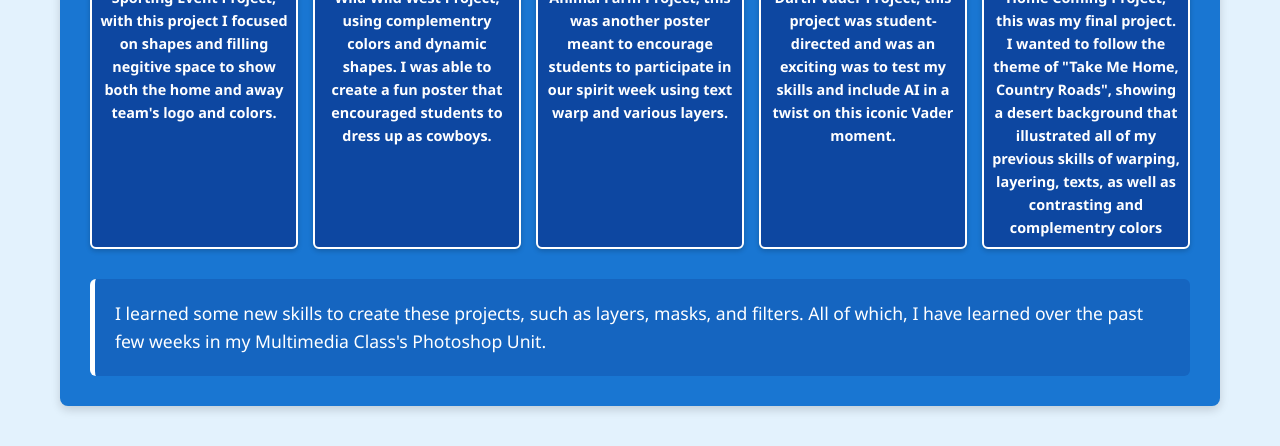
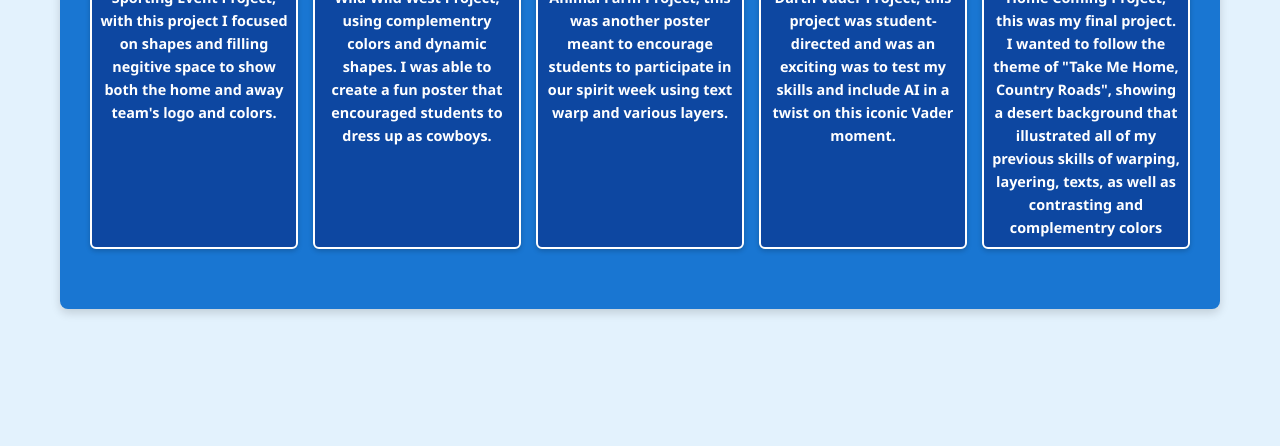
Before and after one commit to MultiMediaStudent/MultiMediaPortfolio, a plain HTML site: page photoshop.html in a window 1280 px wide. Shown: the part 728-1174 px from the top of the page. After the commit the page ends 1077 px from the top, so only its background shows below. Drawn offline with Linux system fonts and the light colour scheme.

Commit message:
Add files via upload

```diff
--- a/photoshop.html
+++ b/photoshop.html
@@ -206,12 +206,10 @@
                 </div>
             </div>
 
-            <!-- Custom Paragraph Space -->
-            <div class="description-space">
-                <p>
-                    <!-- Write your custom paragraph inside this tag -->
-                   I learned some new skills to create these projects, such as layers, masks, and filters. All of which, I have learned over the past few weeks in my Multimedia Class's Photoshop Unit.
-                </p>
+
+
+
+
             </div>
 
         </section>
```
